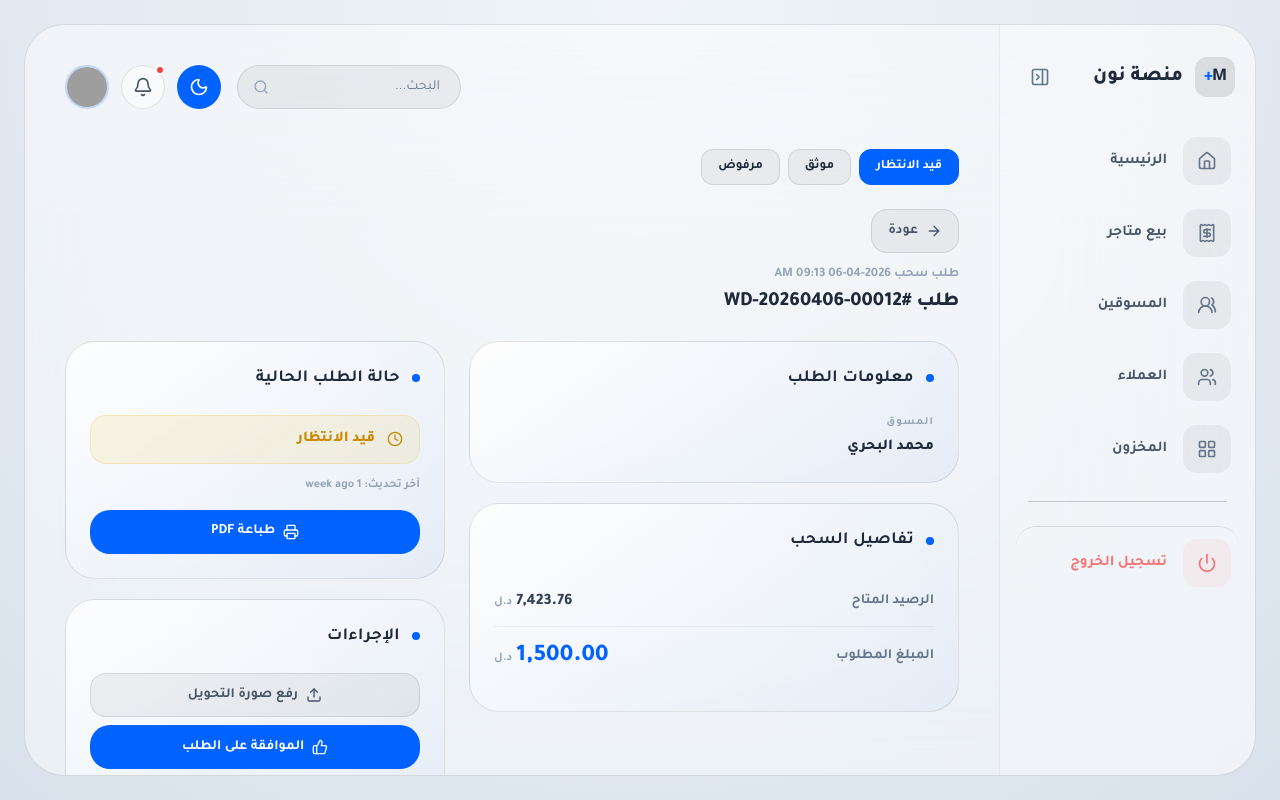
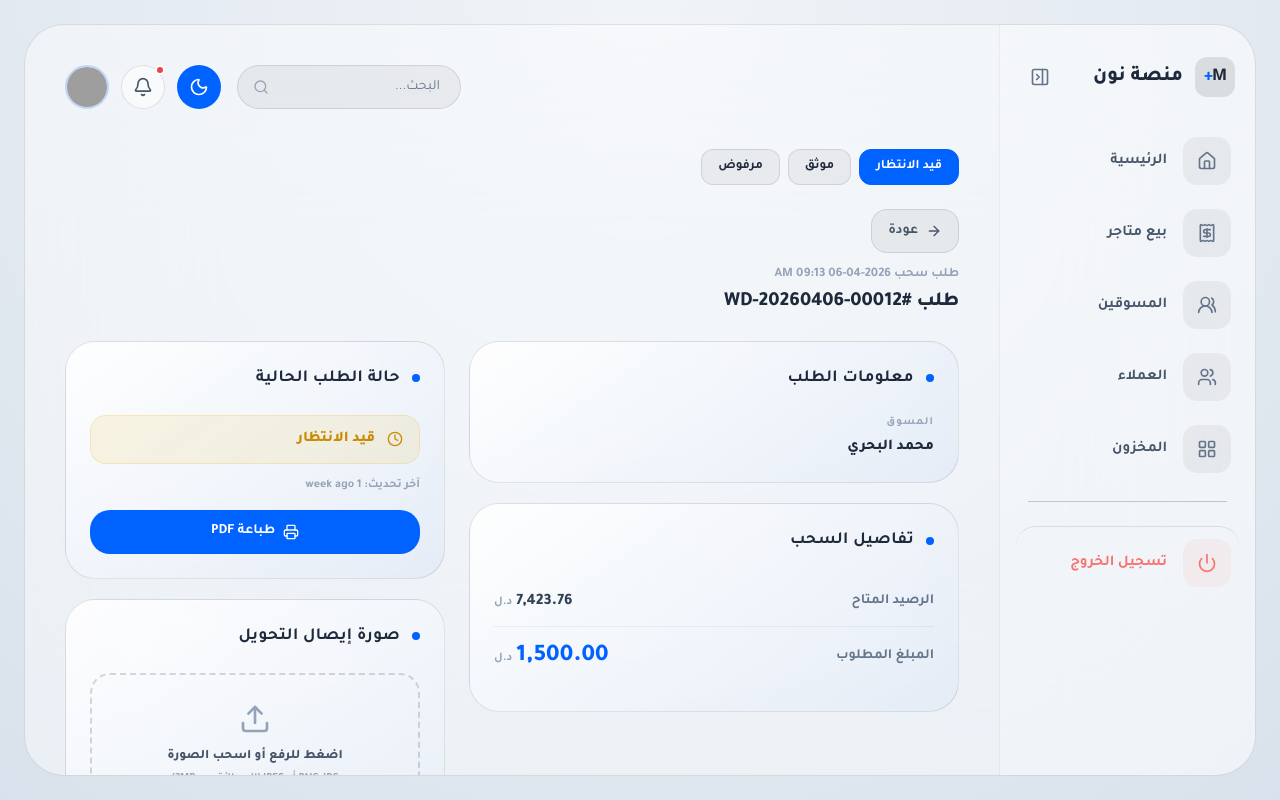
Before and after one commit to ofifice-alalem/tdm-design-for-v3, a React (Vite) app: page /withdraw/list/1 in a window 1280 px wide. Built offline with nearby package versions, Linux system fonts and the light colour scheme; grey boxes are pictures that could not be loaded.

Commit message:
commit -29

```diff
--- a/src/pages/WithdrawDetailPage.tsx
+++ b/src/pages/WithdrawDetailPage.tsx
@@ -3,6 +3,7 @@ import { useNavigate } from 'react-router-dom';
 import { createPortal } from 'react-dom';
 import { ArrowRight, Printer, Clock, CheckCircle2, XCircle, Ban, ThumbsUp, Upload } from 'lucide-react';
 import { SpatialCard } from '../compenntes/ui/SpatialComponents';
+import { UploadArea } from '../compenntes/ui/UploadArea';
 
 type Status = 'قيد الانتظار' | 'موثق' | 'مرفوض' | 'ملغي';
 
@@ -44,45 +45,11 @@ function fmt(n: number) {
   return n.toLocaleString('en-US', { minimumFractionDigits: 2, maximumFractionDigits: 2 });
 }
 
-function UploadArea({ onClose }: { onClose: () => void }) {
-  const [file, setFile] = useState<File | null>(null);
-  if (file) {
-    return (
-      <div className="flex flex-col gap-4">
-        <div className="flex items-center justify-between px-4 py-3 rounded-[20px] bg-emerald-500/10 border border-emerald-500/25">
-          <div className="flex items-center gap-3">
-            <CheckCircle2 className="w-5 h-5 text-emerald-500 shrink-0" />
-            <div className="flex flex-col gap-0.5">
-              <span className="text-[13px] font-black text-emerald-600 dark:text-emerald-400">تم تحميل الصورة</span>
-              <span className="text-[11px] font-bold text-slate-400 dark:text-white/40 truncate max-w-[200px]">{file.name}</span>
-            </div>
-          </div>
-          <button onClick={() => setFile(null)} className="text-[12px] font-black text-red-500 hover:text-red-600 transition-colors shrink-0">إلغاء</button>
-        </div>
-        <button onClick={onClose} className="spatial-button w-full h-11 rounded-[16px] flex items-center justify-center gap-2 font-bold text-[14px]">
-          <CheckCircle2 className="w-4 h-4" />
-          تأكيد الرفع
-        </button>
-      </div>
-    );
-  }
-  return (
-    <label className="flex flex-col items-center justify-center gap-3 h-40 rounded-[20px] border-2 border-dashed border-black/15 dark:border-white/15 hover:border-primary/40 cursor-pointer transition-all group">
-      <input type="file" accept="image/png,image/jpg,image/jpeg" className="hidden" onChange={(e) => setFile(e.target.files?.[0] ?? null)} />
-      <Upload className="w-8 h-8 text-slate-400 dark:text-white/30 group-hover:text-primary transition-colors" />
-      <div className="text-center">
-        <p className="text-[13px] font-black text-slate-600 dark:text-white/60 group-hover:text-primary transition-colors">اضغط للرفع أو اسحب الصورة</p>
-        <p className="text-[11px] font-bold text-slate-400 dark:text-white/30 mt-1">PNG, JPG أو JPEG (الحد الأقصى 2MB)</p>
-      </div>
-    </label>
-  );
-}
 
 export default function WithdrawDetailPage() {
   const navigate = useNavigate();
   const [activeDemo, setActiveDemo] = useState<'pending' | 'approved' | 'rejected'>('pending');
   const [showRejectModal, setShowRejectModal] = useState(false);
-  const [showUploadModal, setShowUploadModal] = useState(false);
   const [showReceiptModal, setShowReceiptModal] = useState(false);
 
   const order = ORDERS[activeDemo];
@@ -187,14 +154,11 @@ export default function WithdrawDetailPage() {
             </SpatialCard>
 
             {/* قيد الانتظار */}
+            {/* رفع الصورة + أزرار الإجراءات - فقط في قيد الانتظار */}
             {order.status === 'قيد الانتظار' && (
-              <SpatialCard title="الإجراءات">
-                <div className="flex flex-col gap-2">
-                  <button onClick={() => setShowUploadModal(true)}
-                    className="w-full h-11 rounded-[16px] flex items-center justify-center gap-2 font-bold text-[14px] bg-black/5 dark:bg-white/5 border border-black/10 dark:border-white/10 text-slate-600 dark:text-white/60 hover:bg-primary/10 hover:border-primary/30 hover:text-primary transition-all">
-                    <Upload className="w-4 h-4" />
-                    رفع صورة التحويل
-                  </button>
+              <SpatialCard title="صورة إيصال التحويل">
+                <UploadArea />
+                <div className="flex flex-col gap-2 mt-4">
                   <button className="spatial-button w-full h-11 rounded-[16px] flex items-center justify-center gap-2 font-bold text-[14px]">
                     <ThumbsUp className="w-4 h-4" />
                     الموافقة على الطلب
@@ -249,21 +213,6 @@ export default function WithdrawDetailPage() {
         </div>
       </div>
 
-      {/* Modal رفع صورة التحويل */}
-      {showUploadModal && createPortal(
-        <div className="fixed inset-0 z-[9999] flex items-center justify-center bg-black/70 backdrop-blur-md animate-in fade-in duration-200" onClick={() => setShowUploadModal(false)}>
-          <div className="spatial-card p-5 w-[90vw] max-w-md flex flex-col gap-4 animate-in zoom-in-95 duration-200" onClick={(e) => e.stopPropagation()}>
-            <div className="flex items-center justify-between">
-              <span className="text-[15px] font-black text-slate-800 dark:text-white">رفع صورة التحويل</span>
-              <button onClick={() => setShowUploadModal(false)} className="w-9 h-9 rounded-full bg-black/5 dark:bg-white/10 flex items-center justify-center text-slate-500 dark:text-white/60 hover:bg-black/10 dark:hover:bg-white/20 transition-all">
-                <XCircle className="w-4 h-4" />
-              </button>
-            </div>
-            <UploadArea onClose={() => setShowUploadModal(false)} />
-          </div>
-        </div>,
-        document.body
-      )}
 
       {/* Modal إيصال الصرف */}
       {showReceiptModal && createPortal(
```
